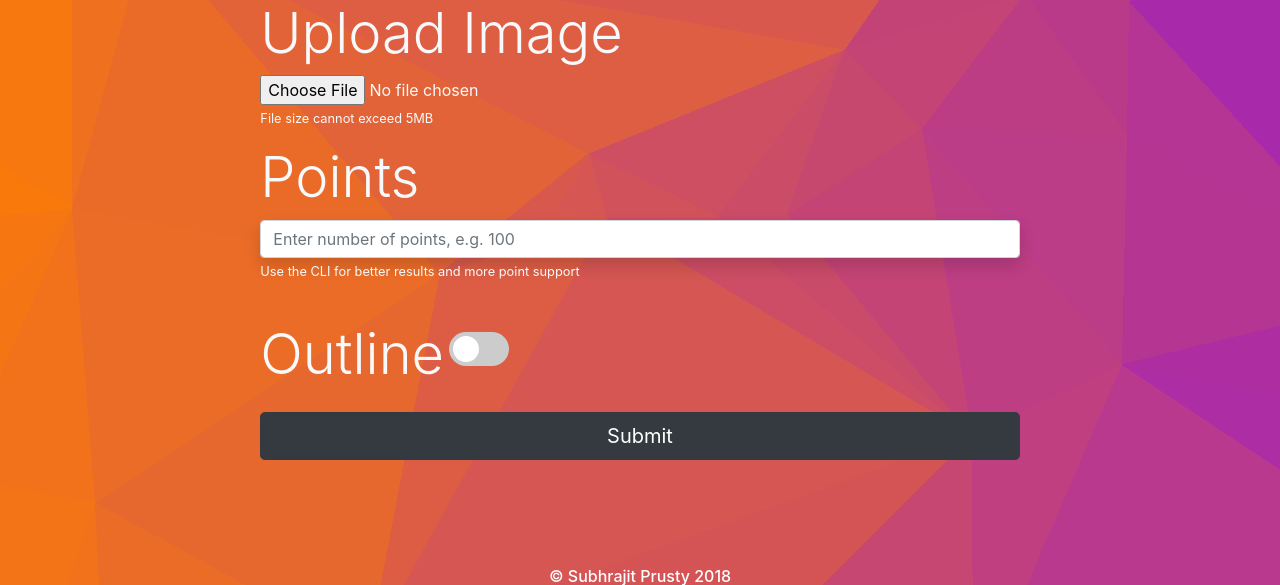
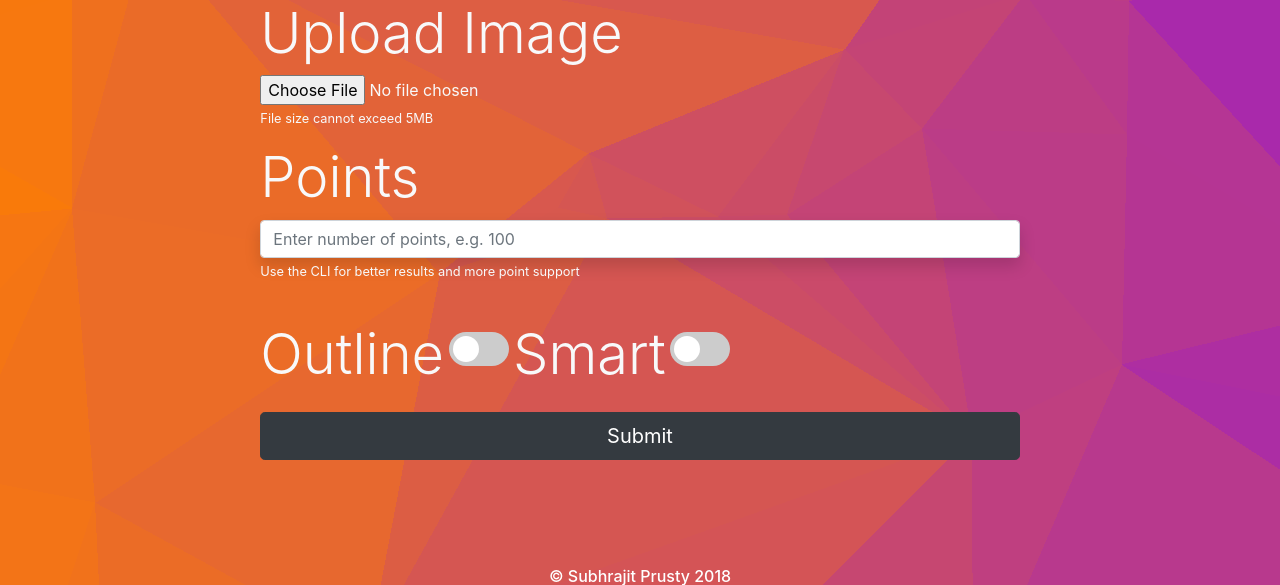
Before and after one commit to SubhrajitPrusty/wallgen, a Flask app: page /pic in a window 1280 px wide. Shown: the part 124-709 px from the top of the page. Run offline with Flask 2, Linux system fonts and the light colour scheme; some libraries are stand-ins or nearby versions.

Commit message:
added smart option to website

```diff
--- a/app.py
+++ b/app.py
@@ -5,6 +5,8 @@ import time
 import wallgen
 from gevent.pywsgi import WSGIServer
 from PIL import Image
+import cv2
+
 
 UPLOAD_FOLDER = os.path.join("static","upload")
 ALLOWED_EXTENSIONS = set(['png', 'jpg', 'jpeg'])
@@ -165,8 +167,17 @@ def pic():
 				if request.form.get('np'):
 					np = request.form.get('np')
 					outline = request.form.get('outline')
+					smart = request.form.get('smart')
 
-					img = Image.open(ufpath)
+					og_img = Image.open(ufpath)
+					width = og_img.width
+					height = og_img.height
+
+					if min(height, width) > 1080:
+						scale = min(height, width)//1080
+					else:
+						scale = 1
+					img = og_img.resize((width//scale, height//scale), resample=Image.BICUBIC)
 					width = img.width
 					height = img.height
 
@@ -175,7 +186,12 @@ def pic():
 					else:
 						outline = None
 
-					pts = wallgen.genPoints(int(np), width, height)
+					if smart:
+						cimg = cv2.imread(ufpath, 0)
+						pts = wallgen.genSmartPoints(cimg)
+					else:
+						pts = wallgen.genPoints(int(np), width, height)
+
 					img = wallgen.genPoly(img.width, img.height, img, pts, outline, pic=True)
 
 					fname = "wall-{}.png".format(int(time.time()))
--- a/templates/pic.html
+++ b/templates/pic.html
@@ -22,6 +22,11 @@
 					<input class="mx-2 inline-block" name="outline" type="checkbox">
 					<span class="slider round"></span>
 				</label>
+				<label class="display-4 text-light inline-block" for="Smart">Smart</label>
+				<label class="switch">
+					<input class="mx-2 inline-block" name="smart" type="checkbox">
+					<span class="slider round"></span>
+				</label>
 			</div>
 			<button type="submit" class="btn btn-primary btn-lg btn-block btn-dark">Submit</button>
 		</form>
```
